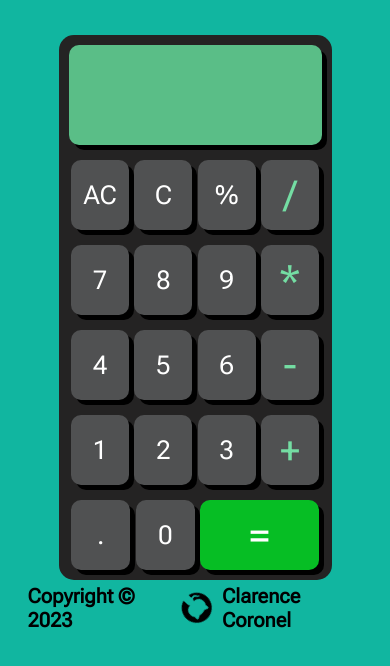
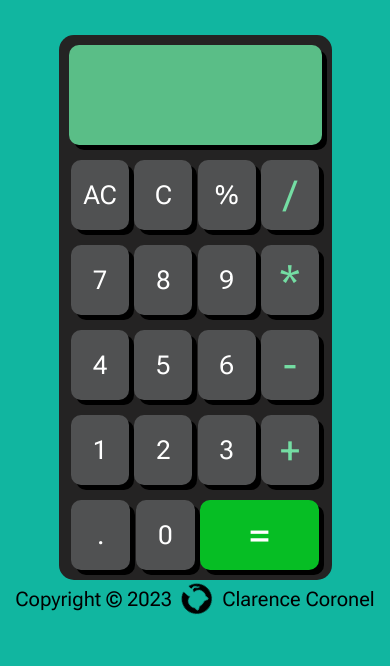
Before and after one commit to clarence-coronel/calculator, a plain HTML site: page index.html in a window 390 px wide. Drawn offline with Linux system fonts and the light colour scheme.

Commit message:
More fix to footer responsiveness

```diff
--- a/style.css
+++ b/style.css
@@ -25,23 +25,28 @@ body{
     color: rgb(255, 255, 255);
     /* text-shadow: 2px 2px 3px rgb(247, 247, 247); */
     height: fit-content;
-
     display: flex;
+    flex-flow: nowrap;
     align-items: center;
     gap: 10px;
     cursor: pointer;
-    user-select: none
+    user-select: none;
+    width: 100vw;
+    justify-content: center;
 }
 
 .name{
+    width: 100%;
     display: flex;
     align-items: center;
+    flex-flow: nowrap;
+    justify-content: center;
     color: rgb(0, 0, 0);
     /* text-shadow: 2px 2px 3px rgb(70, 68, 68); */
-    font-weight: 700;
     cursor: pointer;
     text-decoration: none;
     gap: 10px;
+    font-size: 1rem;
 }
 
 a:hover{
```
